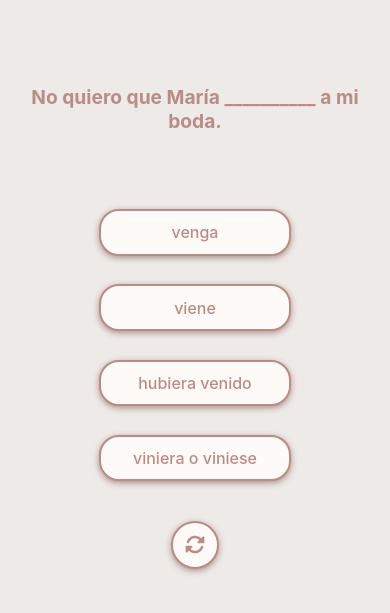
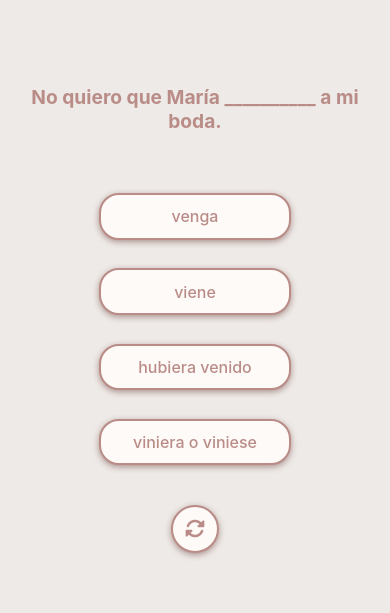
Before and after one commit to Vilipi/malditoSubjuntivo, a plain HTML site: page index.html in a window 390 px wide. Both pictures are taken after a click on the button "Empezar". Shown: the part 203-816 px from the top of the page. Drawn offline with nearby package versions, Linux system fonts and the light colour scheme.

Commit message:
Update css responsive mobile 1.1

```diff
--- a/css/style.css
+++ b/css/style.css
@@ -314,7 +314,7 @@ h2{
 
     .options{
         display: none;
-        padding-top: 2rem;
+        padding-top: 1rem;
     }
 
     #optionsList li{
```
